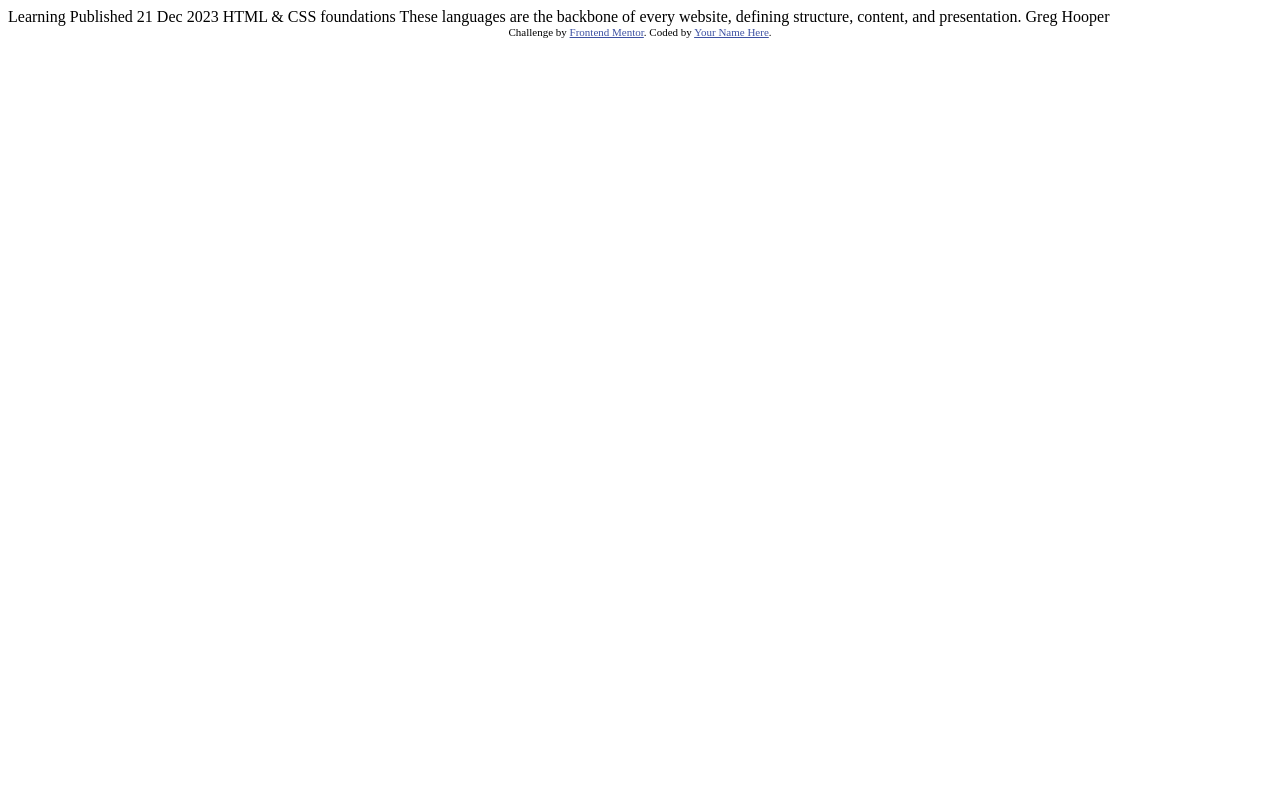
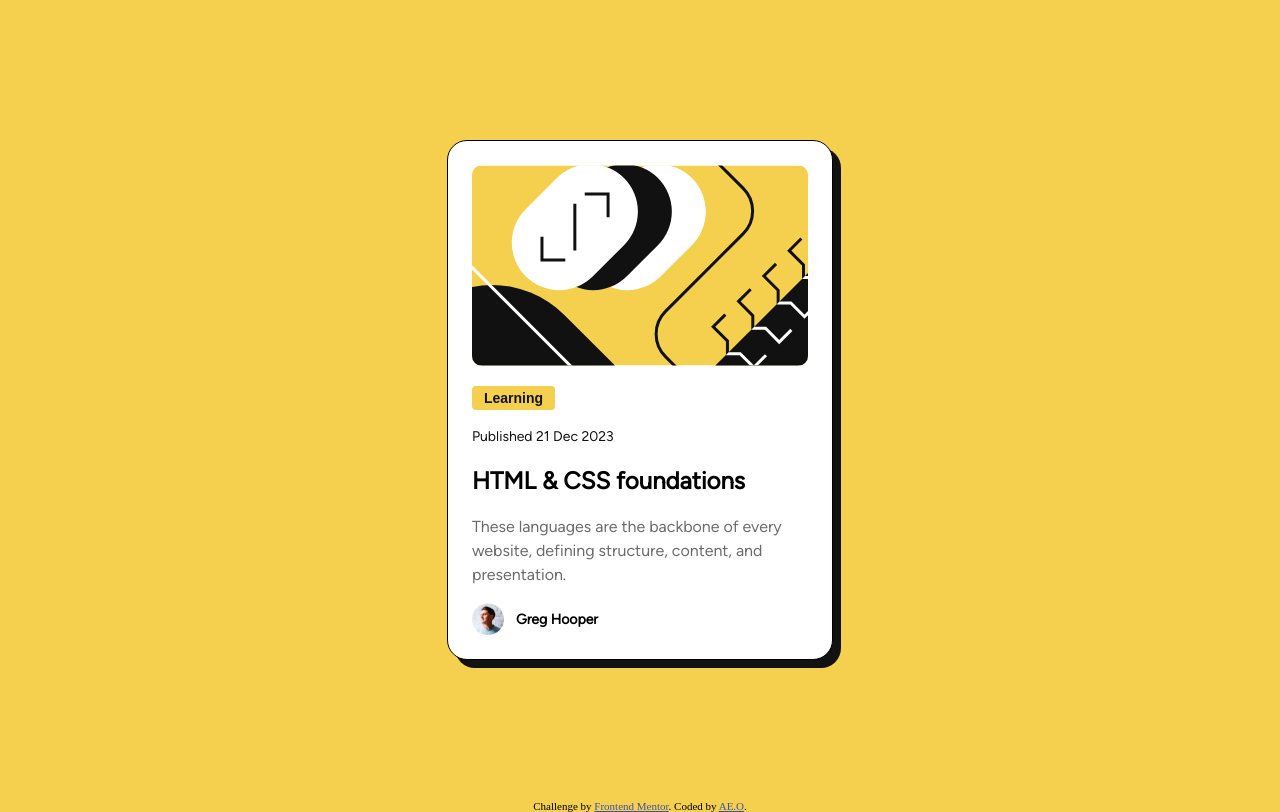
Before and after one commit to Jayfx24/FM-blogPreview, a plain HTML site: page index.html in a window 1280 px wide. Drawn offline with Linux system fonts and the light colour scheme.

Commit message:
Finalized work on blog-preview

```diff
--- a/index.html
+++ b/index.html
@@ -1,34 +1,48 @@
 <!DOCTYPE html>
 <html lang="en">
-<head>
-  <meta charset="UTF-8">
-  <meta name="viewport" content="width=device-width, initial-scale=1.0"> <!-- displays site properly based on user's device -->
+  <head>
+    <meta charset="UTF-8" />
+    <meta name="viewport" content="width=device-width, initial-scale=1.0" />
 
-  <link rel="icon" type="image/png" sizes="32x32" href="./assets/images/favicon-32x32.png">
+    <link
+      rel="icon"
+      type="image/png"
+      sizes="32x32"
+      href="./assets/images/favicon-32x32.png"
+    />
+    <link rel="stylesheet" href="style.css" />
+    <title>Frontend Mentor | Blog preview card</title>
+  </head>
+  <body>
+    <main>
+      <article class="card-container">
+        <div class="card">
+          <img
+            src="assets/images/illustration-article.svg"
+            alt="illustration-article"
+          />
+        </div>
+        <div class="content">
+            <span><button id="learning">Learning</button></span>
+            <time datetime="2023-12-21">Published 21 Dec 2023</time>
+            <h1>HTML & CSS foundations</h1>
+            <p>
+              These languages are the backbone of every website, defining
+              structure, content, and presentation.
+            </p>
+        </div>
+        <div class="author">
+          <img src="assets/images/image-avatar.webp" alt="author" />
+          <span>Greg Hooper</span>
+        </div>
+      </article>
+    </main>
 
-  <title>Frontend Mentor | Blog preview card</title>
-
-  <!-- Feel free to remove these styles or customise in your own stylesheet 👍 -->
-  <style>
-    .attribution { font-size: 11px; text-align: center; }
-    .attribution a { color: hsl(228, 45%, 44%); }
-  </style>
-</head>
-<body>
-
-  Learning
-
-  Published 21 Dec 2023
-
-  HTML & CSS foundations
-
-  These languages are the backbone of every website, defining structure, content, and presentation.
-
-  Greg Hooper
-
-  <div class="attribution">
-    Challenge by <a href="https://www.frontendmentor.io?ref=challenge" target="_blank">Frontend Mentor</a>.
-    Coded by <a href="#">Your Name Here</a>.
-  </div>
-</body>
+    <footer class="attribution">
+      Challenge by
+      <a href="https://www.frontendmentor.io?ref=challenge" target="_blank"
+        >Frontend Mentor</a
+      >. Coded by <a href="https://github.com/Jayfx24">AE.O</a>.
+    </footer>
+  </body>
 </html>
--- /dev/null
+++ b/style.css
@@ -0,0 +1,147 @@
+@font-face {
+    font-family: 'Figtree';
+    src: url('/assets/fonts/Figtree-VariableFont_wght.ttf')format('truetype');
+    font-weight: normal;
+    font-style: normal;
+}
+
+
+
+:root {
+    /* colors */
+    --yellow: hsl(47, 88%, 63%);
+    --white: hsl(0, 0%, 100%);
+    --gray-500: hsl(0, 0%, 42%);
+    --gray-950: hsl(0, 0%, 7%);
+
+    --font-size-3: 0.875rem;
+    --font-size-2: 1rem;
+    --font-size-1: 1.5rem;
+
+    --font-family: 'Figtree', san-serif;
+    --font-weight-regular: 500;
+    --font-weight-bold: 800;
+
+    --line-height-150: 1.5;
+    --letter-spacing-0: 0px;
+
+    --spacing-300: 24px;
+    --spacing-150: 12px;
+    --spacing-100: 8px;
+    --spacing-50: 4px;
+
+    --mobile-width: 375px;
+    --desktop-width: 1440px;
+
+    --border: 1px solid black;
+    --border-radius: 20px;
+    --border-radius-sm: 4px;
+    --border-radius-md: 10px;
+
+}
+
+* {
+    box-sizing: border-box;
+    margin: 0;
+    padding: 0;
+}
+
+body {
+    height: 100vh;
+    background-color: var(--yellow);
+}
+
+
+main {
+    height: 100%;
+    width: 100%;
+    display: flex;
+    justify-content: center;
+    align-items: center;
+}
+
+.card-container {
+    border: var(--border);
+    padding: var(--spacing-300);
+    background-color: var(--white);
+    border-radius: var(--border-radius);
+    /* height: 522px; */
+    display: flex;
+    flex-direction: column;
+    gap: 1rem;
+    font-family: var(--font-family);
+    box-shadow: var(--spacing-100) var(--spacing-100) 0 var(--gray-950);
+}
+
+
+.card img {
+    border-radius: var(--border-radius-md);
+}
+
+.content {
+    display: flex;
+    flex-direction: column;
+    gap: 1rem;
+    line-height: var(--line-height-150);
+
+
+}
+
+#learning {
+    background-color: var(--yellow);
+    color: var(--gray-950);
+    border: var(--yellow);
+    outline: none;
+    padding: var(--spacing-50) var(--spacing-150);
+    border-radius: var(--border-radius-sm);
+    font-size: var(--font-size-3);
+    font-weight: var(--font-weight-bold);
+}
+
+
+
+time {
+    display: block;
+    font-weight: var(--font-weight-regular);
+    font-size: var(--font-size-3);
+    color: var(--gray-950);
+}
+
+h1 {
+    font-size: var(--font-size-1);
+}
+
+h1:hover {
+    color: var(--yellow);
+    cursor: pointer
+}
+
+p {
+    letter-spacing: ;
+    width: 32ch;
+    color: var(--gray-500);
+    font-weight: var(--font-weight-regular);
+    font-size: var(--font-size-2);
+}
+
+.author {
+    display: flex;
+    align-items: center;
+    gap: var(--spacing-150);
+    align-self: baseline;
+    font-size: var(--font-size-3);
+    font-weight: var(--font-weight-bold);
+}
+
+.author img {
+    width: 32px;
+}
+
+.attribution {
+    font-size: 11px;
+    text-align: center;
+}
+
+.attribution a {
+    color: hsl(228, 45%, 44%);
+}
```
Also changed, not shown: assets/images/screenshot.png (added), 2 other files.
